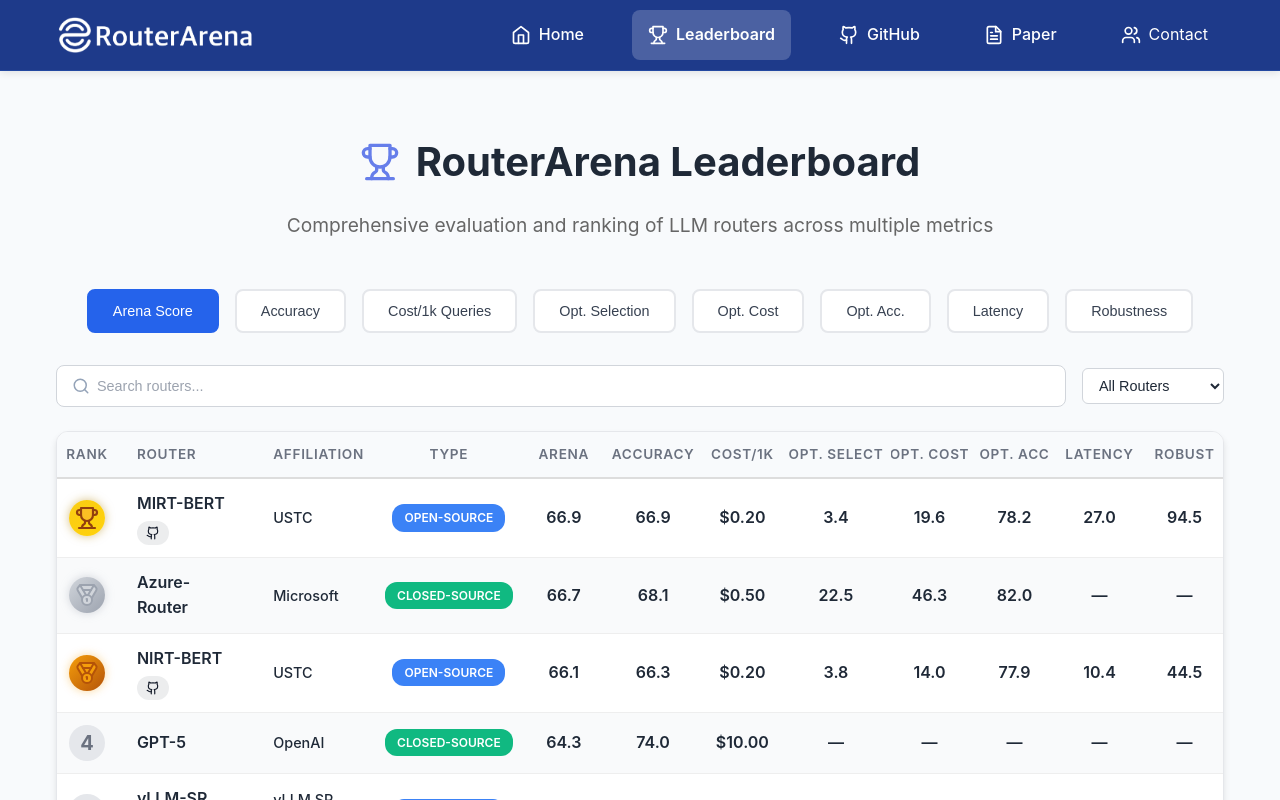
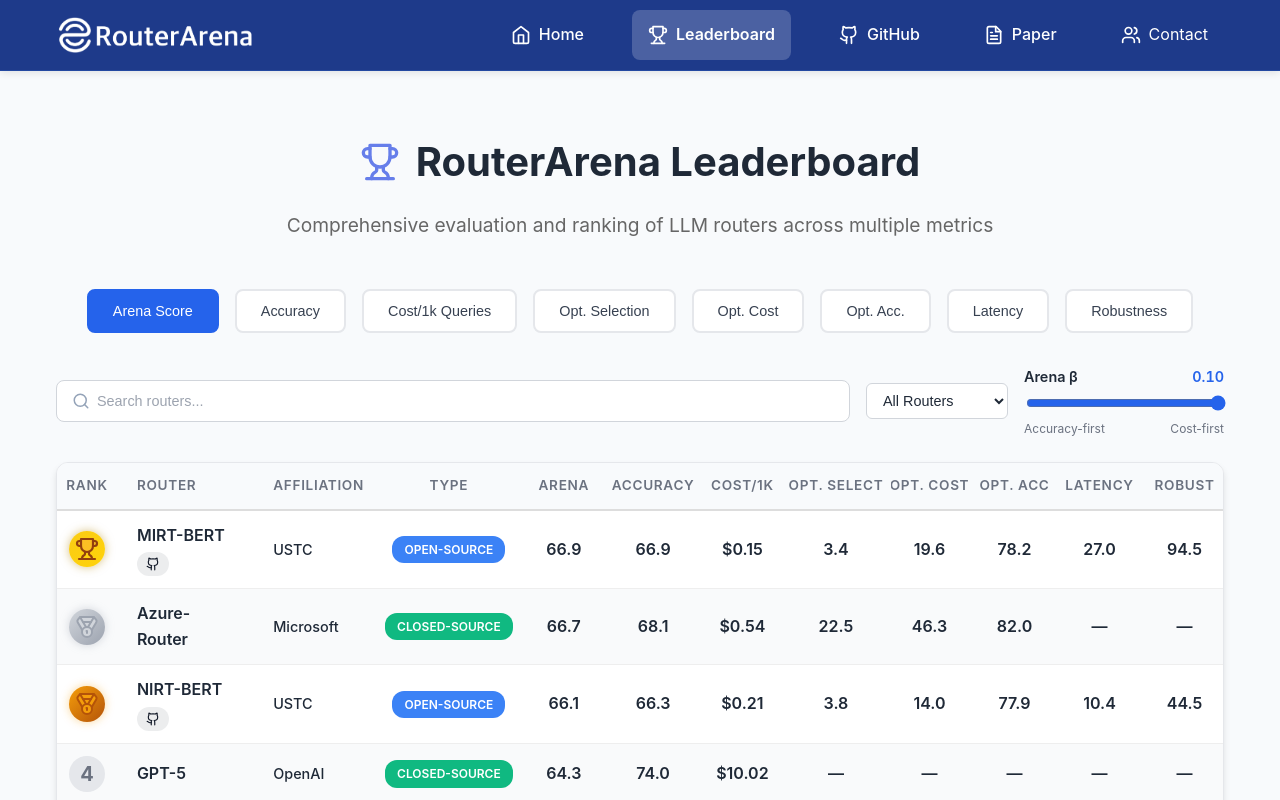
Before and after one commit to RouteWorks/routeworks.github.io, a React (Create React App) app: page /leaderboard in a window 1280 px wide. Shown: the top 800 px of the page. Built offline with nearby package versions, Linux system fonts and the light colour scheme.

Commit message:
Added beta slider

```diff
--- a/src/data/mockData.ts
+++ b/src/data/mockData.ts
@@ -391,8 +391,8 @@
     optimalAccScore: roundNullableToOneDecimal(router['Optimal Acc. Score']),
     robustnessScore: roundNullableToOneDecimal(router['Robustness Score']),
     latencyScore: roundNullableToOneDecimal(router['Latency Score']),
-    accuracy: roundToOneDecimal(router['Accuracy']),
-    costPer1k: roundToOneDecimal(router['Cost per 1k']),
+    accuracy: router['Accuracy'],
+    costPer1k: router['Cost per 1k'],
     overallRank: 0, // Will be calculated below
   };
 
--- a/src/pages/LeaderboardPage.css
+++ b/src/pages/LeaderboardPage.css
@@ -122,6 +122,38 @@
   display: flex;
   gap: 1rem;
   flex-wrap: wrap;
+}
+
+.beta-control {
+  display: flex;
+  flex-direction: column;
+  gap: 0.35rem;
+  min-width: 200px;
+}
+
+.beta-label {
+  display: flex;
+  justify-content: space-between;
+  font-size: 0.9rem;
+  font-weight: 600;
+  color: #1f2937;
+}
+
+.beta-value {
+  font-variant-numeric: tabular-nums;
+  color: #2563eb;
+}
+
+.beta-slider {
+  width: 100%;
+  accent-color: #2563eb;
+}
+
+.beta-hints {
+  display: flex;
+  justify-content: space-between;
+  font-size: 0.75rem;
+  color: #6b7280;
 }
 
 .filter-group {
--- a/src/pages/LeaderboardPage.tsx
+++ b/src/pages/LeaderboardPage.tsx
@@ -9,6 +9,28 @@
 import { InlineMath, BlockMath } from 'react-katex';
 import huggingFaceLogo from '../assets/images/hf-logo.svg';
 
+type RouterWithDynamicArena = Router & { dynamicArena: number };
+
+const COST_MIN = 0.0044;
+const COST_MAX = 200;
+
+const computeNormalizedCost = (costPer1k: number): number => {
+  // const safeCost = Math.max(costPer1k, COST_MIN);
+  const numerator = Math.log2(COST_MAX) - Math.log2(costPer1k);
+  const denominator = Math.log2(COST_MAX) - Math.log2(COST_MIN);
+  if (denominator === 0) return 0;
+  const normalized = numerator / denominator;
+  return Math.min(Math.max(normalized, 0), 1);
+};
+
+const computeArenaScore = (router: Router, beta: number): number => {
+  const accuracy = router.metrics.accuracy / 100;
+  const normalizedCost = computeNormalizedCost(router.metrics.costPer1k);
+  const denominator = beta * accuracy + normalizedCost;
+  if (denominator === 0) return 0;
+  return (((1 + beta) * accuracy * normalizedCost) / denominator) * 100;
+};
+
 const LeaderboardPage: React.FC = () => {
   const [searchTerm, setSearchTerm] = useState('');
   const [filterType, setFilterType] = useState<'all' | 'open-source' | 'closed-source'>('all');
@@ -16,6 +38,7 @@
     'arena' | 'accuracy' | 'cost' | 'optimalSelection' | 'optimalCost' | 'optimalAcc' | 'latency' | 'robustness'
   >('arena');
   const [activeTab, setActiveTab] = useState<'spider' | 'deferral'>('spider');
+  const [beta, setBeta] = useState(0.1);
 
   // Deferral curve data
   const openSourcePoints = {
@@ -47,7 +70,7 @@
     return scores.reduce((sum, score) => sum + score, 0) / scores.length;
   };
 
-  const filteredAndSortedRouters = useMemo(() => {
+  const filteredAndSortedRouters = useMemo<RouterWithDynamicArena[]>(() => {
     const metricKeyMap = {
       arena: 'arenaScore',
       optimalSelection: 'optimalSelectionScore',
@@ -59,7 +82,12 @@
       cost: 'costPer1k',
     } as const;
 
-    let filtered = routers.filter(router => {
+    const withDynamicArena: RouterWithDynamicArena[] = routers.map(router => ({
+      ...router,
+      dynamicArena: computeArenaScore(router, beta),
+    }));
+
+    let filtered = withDynamicArena.filter(router => {
       const matchesSearch =
         router.name.toLowerCase().includes(searchTerm.toLowerCase()) ||
         router.description.toLowerCase().includes(searchTerm.toLowerCase());
@@ -69,8 +97,8 @@
 
     const key = metricKeyMap[activeMetric];
     return filtered.sort((a, b) => {
-      const scoreA = a.metrics[key];
-      const scoreB = b.metrics[key];
+      const scoreA = activeMetric === 'arena' ? a.dynamicArena : a.metrics[key];
+      const scoreB = activeMetric === 'arena' ? b.dynamicArena : b.metrics[key];
       // Handle null values - put them at the end
       if (scoreA === null && scoreB === null) return 0;
       if (scoreA === null) return 1;
@@ -82,7 +110,7 @@
       // For all other metrics, higher is better, so sort descending
       return (scoreB as number) - (scoreA as number);
     });
-  }, [searchTerm, filterType, activeMetric]);
+  }, [searchTerm, filterType, activeMetric, beta]);
 
   // const getRankBadge = (rank: number) => {
   //   if (rank === 1) return 'rank-1';
@@ -209,6 +237,27 @@
               </select>
             </div>
           </div>
+
+          <div className="beta-control">
+            <div className="beta-label">
+              <span>Arena β</span>
+              <span className="beta-value">{beta.toFixed(2)}</span>
+            </div>
+            <input
+              type="range"
+              id="beta-slider"
+              min={0.01}
+              max={0.1}
+              step={0.001}
+              value={beta}
+              onChange={event => setBeta(parseFloat(event.target.value))}
+              className="beta-slider"
+            />
+            <div className="beta-hints">
+              <span>Accuracy-first</span>
+              <span>Cost-first</span>
+            </div>
+          </div>
         </div>
 
         {/* Leaderboard Table */}
@@ -288,7 +337,7 @@
 
                 <div className="metrics-col">
                   <div className="metric-value">
-                    <span className="score">{router.metrics.arenaScore.toFixed(1)}</span>
+                    <span className="score">{router.dynamicArena.toFixed(1)}</span>
                   </div>
                 </div>
 
```
